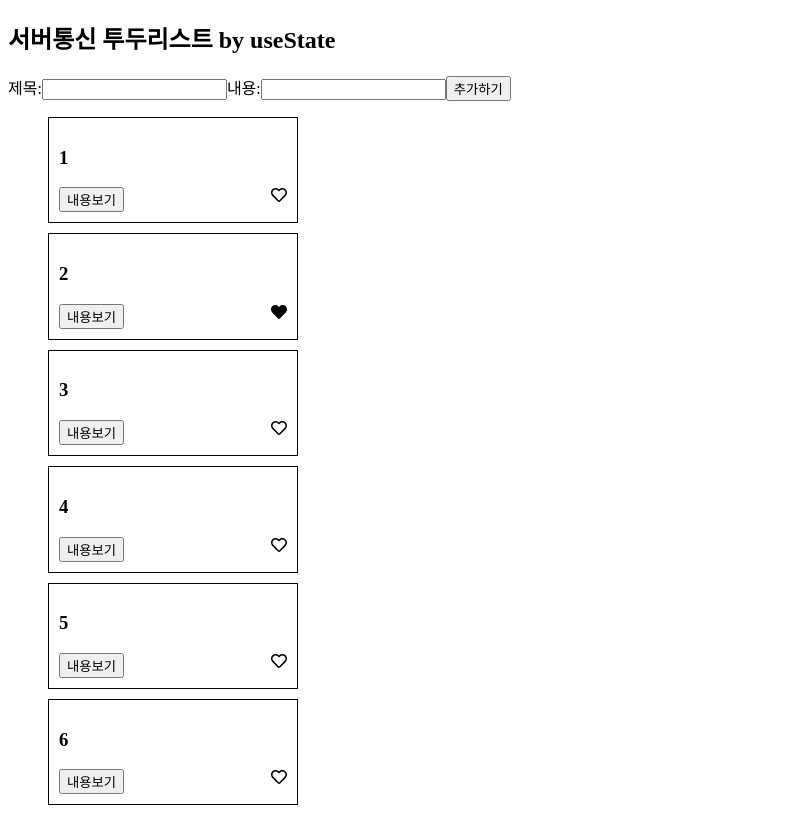
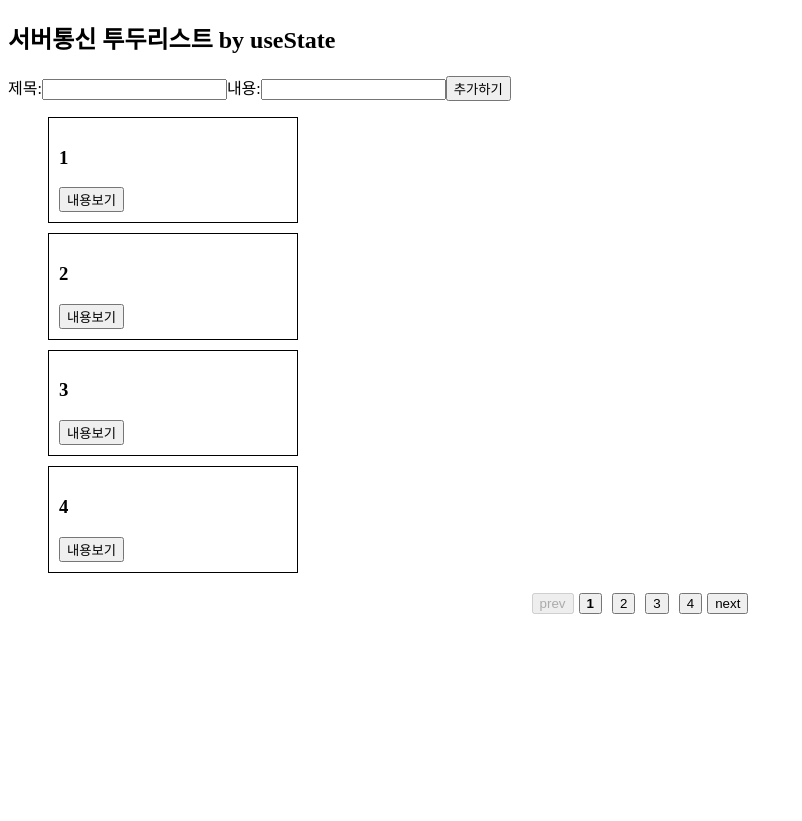
Before and after one commit to rjc1704/st-12th-lecture, a React (Vite) app: page / in a window 1280 px wide. Shown: the whole page, without its empty margins (0-802 px from the left). After the commit the page ends 800 px from the top, so only its background shows below. Built offline with nearby package versions, Linux system fonts and the light colour scheme; data requests are answered from the project's data file.

Commit message:
pagination 적용

```diff
--- a/db.json
+++ b/db.json
@@ -47,6 +47,70 @@
       "isCompleted": false,
       "liked": false,
       "createdAt": 1718594884298
+    },
+    {
+      "id": "1718728398721",
+      "title": "7",
+      "contents": "7",
+      "isCompleted": false,
+      "liked": false,
+      "createdAt": 1718728398721
+    },
+    {
+      "id": "1718728855093",
+      "title": "8",
+      "contents": "8",
+      "isCompleted": false,
+      "liked": false,
+      "createdAt": 1718728855093
+    },
+    {
+      "id": "1718728857475",
+      "title": "9",
+      "contents": "9",
+      "isCompleted": false,
+      "liked": false,
+      "createdAt": 1718728857475
+    },
+    {
+      "id": "1718728859900",
+      "title": "10",
+      "contents": "10",
+      "isCompleted": false,
+      "liked": false,
+      "createdAt": 1718728859900
+    },
+    {
+      "id": "1718728867052",
+      "title": "11",
+      "contents": "11",
+      "isCompleted": false,
+      "liked": false,
+      "createdAt": 1718728867052
+    },
+    {
+      "id": "1718728870008",
+      "title": "12",
+      "contents": "12",
+      "isCompleted": false,
+      "liked": false,
+      "createdAt": 1718728870008
+    },
+    {
+      "id": "1718728872890",
+      "title": "13",
+      "contents": "13",
+      "isCompleted": false,
+      "liked": false,
+      "createdAt": 1718728872890
+    },
+    {
+      "id": "1718728875093",
+      "title": "14",
+      "contents": "14",
+      "isCompleted": false,
+      "liked": false,
+      "createdAt": 1718728875093
     }
   ]
 }
--- a/package.json
+++ b/package.json
@@ -14,7 +14,6 @@
     "@tanstack/react-query": "^5.45.0",
     "@tanstack/react-query-devtools": "^5.45.0",
     "axios": "^1.7.2",
-    "json-server": "^1.0.0-beta.1",
     "react": "^18.2.0",
     "react-dom": "^18.2.0",
     "react-icons": "^5.2.1",
@@ -28,6 +27,7 @@
     "eslint-plugin-react": "^7.34.1",
     "eslint-plugin-react-hooks": "^4.6.0",
     "eslint-plugin-react-refresh": "^0.4.6",
+    "json-server": "0.17.4",
     "vite": "^5.2.0"
   }
 }
--- /dev/null
+++ b/src/components/Pagination.jsx
@@ -0,0 +1,32 @@
+export default function Pagination({ totalPages, page, setPage }) {
+  return (
+    <div
+      style={{ display: "flex", justifyContent: "center", marginTop: "20px" }}
+    >
+      <button
+        onClick={() => setPage((prev) => Math.max(prev - 1, 1))}
+        disabled={page === 1}
+      >
+        prev
+      </button>
+      {[...Array(totalPages)].map((_, index) => (
+        <button
+          key={index + 1}
+          onClick={() => setPage(index + 1)}
+          style={{
+            fontWeight: page === index + 1 ? "bold" : "normal",
+            margin: "0 5px",
+          }}
+        >
+          {index + 1}
+        </button>
+      ))}
+      <button
+        onClick={() => setPage((prev) => Math.min(prev + 1, totalPages))}
+        disabled={page === totalPages}
+      >
+        next
+      </button>
+    </div>
+  );
+}
--- /dev/null
+++ b/src/components/TodoItem.jsx
@@ -0,0 +1,20 @@
+import { useNavigate } from "react-router-dom";
+
+export default function TodoItem({ todo }) {
+  const navigate = useNavigate();
+  return (
+    <li
+      key={todo.id}
+      style={{
+        border: "1px solid black",
+        padding: "10px",
+        marginBottom: "10px",
+      }}
+    >
+      <h3>{todo.title}</h3>
+      <div style={{ display: "flex", justifyContent: "space-between" }}>
+        <button onClick={() => navigate(`/detail/${todo.id}`)}>내용보기</button>
+      </div>
+    </li>
+  );
+}
--- a/src/components/TodoList.jsx
+++ b/src/components/TodoList.jsx
@@ -1,49 +1,24 @@
-import { useMutation, useQuery, useQueryClient } from "@tanstack/react-query";
+import { useQuery } from "@tanstack/react-query";
 import { useState } from "react";
-import { useNavigate } from "react-router-dom";
 import { todoApi } from "../api/todos";
-import { FaRegHeart, FaHeart } from "react-icons/fa";
+import Pagination from "./Pagination";
+import TodoItem from "./TodoItem";
+
+const ITEMS_PER_PAGE = 4;
 
 export default function TodoList() {
-  const navigate = useNavigate();
+  const [page, setPage] = useState(1);
 
-  const {
-    isPending,
-    error,
-    data: todos,
-  } = useQuery({
-    queryKey: ["todos"],
+  const { isPending, error, data } = useQuery({
+    queryKey: ["todos", page],
     queryFn: async () => {
-      console.log("queryFn in Home");
-      const response = await todoApi.get("/todos?_sort=-createdAt");
-      return response.data;
-    },
-  });
-
-  const queryClient = useQueryClient();
-  const { mutate: handleLike } = useMutation({
-    mutationFn: ({ id, currentLiked }) =>
-      todoApi.patch(`/todos/${id}`, { liked: !currentLiked }),
-    // onSuccess: () => {
-    //   queryClient.invalidateQueries(["todos"]);
-    // },
-    onMutate: async ({ id, currentLiked }) => {
-      await queryClient.cancelQueries({ queryKey: ["todos"] });
-
-      const previousTodos = queryClient.getQueryData(["todos"]);
-      queryClient.setQueryData(["todos"], (oldTodos) =>
-        oldTodos.map((todo) =>
-          todo.id === id ? { ...todo, liked: !currentLiked } : todo,
-        ),
-      );
-
-      return { previousTodos };
-    },
-    onError: (err, _, context) => {
-      queryClient.setQueryData(["todos"], context.previousTodos);
-    },
-    onSettled: () => {
-      queryClient.invalidateQueries(["todos"]);
+      const response = await todoApi.get("/todos", {
+        params: { _page: page, _limit: ITEMS_PER_PAGE },
+      });
+      return {
+        todos: response.data,
+        totalCount: response.headers["x-total-count"],
+      };
     },
   });
 
@@ -61,42 +36,17 @@ export default function TodoList() {
       <div style={{ fontSize: 24 }}>에러가 발생했습니다: {error.message}</div>
     );
   }
+
+  const totalPages = Math.ceil(data.totalCount / ITEMS_PER_PAGE);
+
   return (
     <>
       <ul style={{ listStyle: "none", width: 250 }}>
-        {todos.map((todo) => (
-          <li
-            key={todo.id}
-            style={{
-              border: "1px solid black",
-              padding: "10px",
-              marginBottom: "10px",
-            }}
-          >
-            <h3>{todo.title}</h3>
-            <div style={{ display: "flex", justifyContent: "space-between" }}>
-              <button onClick={() => navigate(`/detail/${todo.id}`)}>
-                내용보기
-              </button>
-              {todo.liked ? (
-                <FaHeart
-                  onClick={() =>
-                    handleLike({ id: todo.id, currentLiked: todo.liked })
-                  }
-                  style={{ cursor: "pointer" }}
-                />
-              ) : (
-                <FaRegHeart
-                  onClick={() =>
-                    handleLike({ id: todo.id, currentLiked: todo.liked })
-                  }
-                  style={{ cursor: "pointer" }}
-                />
-              )}
-            </div>
-          </li>
+        {data.todos.map((todo) => (
+          <TodoItem todo={todo} />
         ))}
       </ul>
+      <Pagination page={page} setPage={setPage} totalPages={totalPages} />
     </>
   );
 }
```
Also changed, not shown: 1 other file (tests, documents, lock files or other folders).
